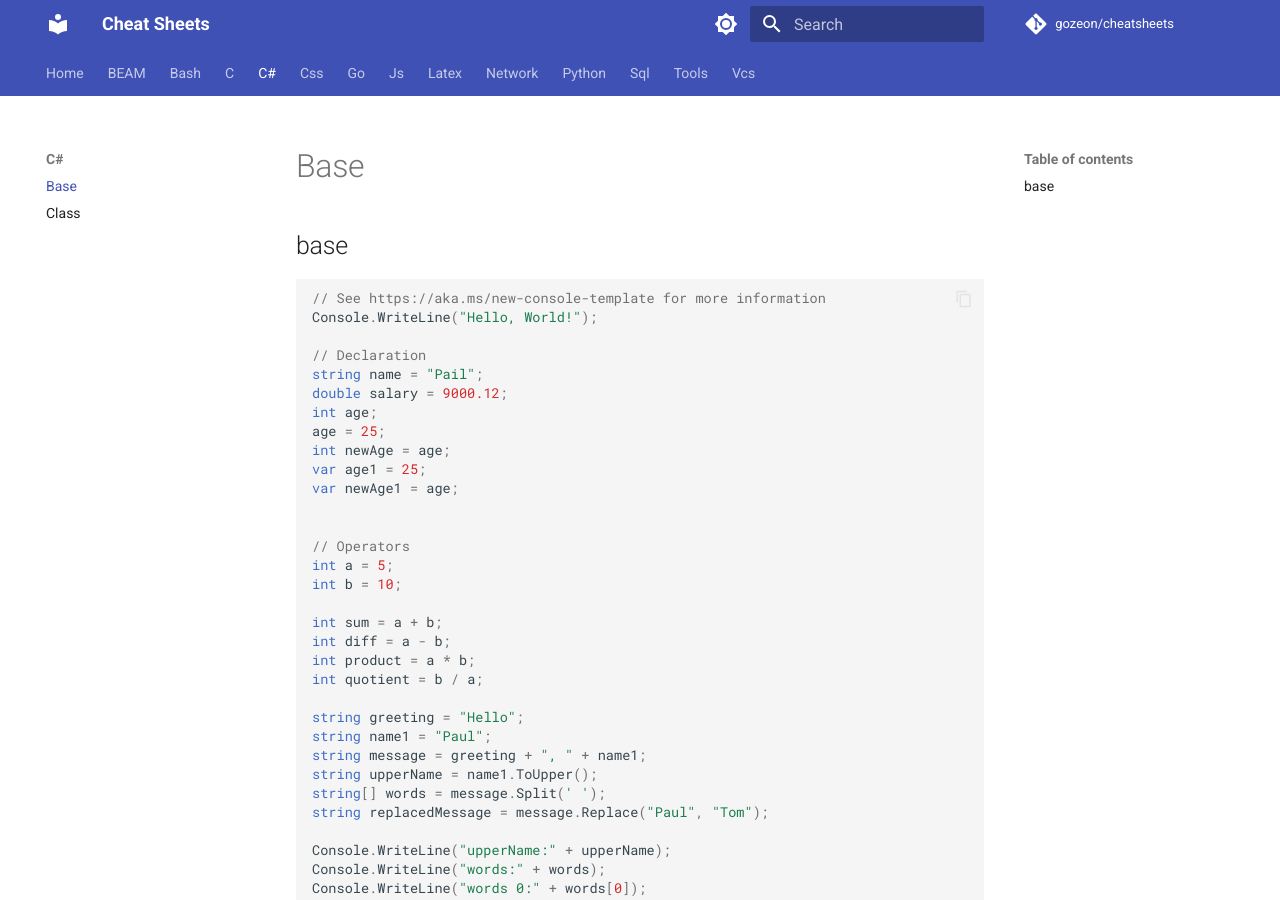
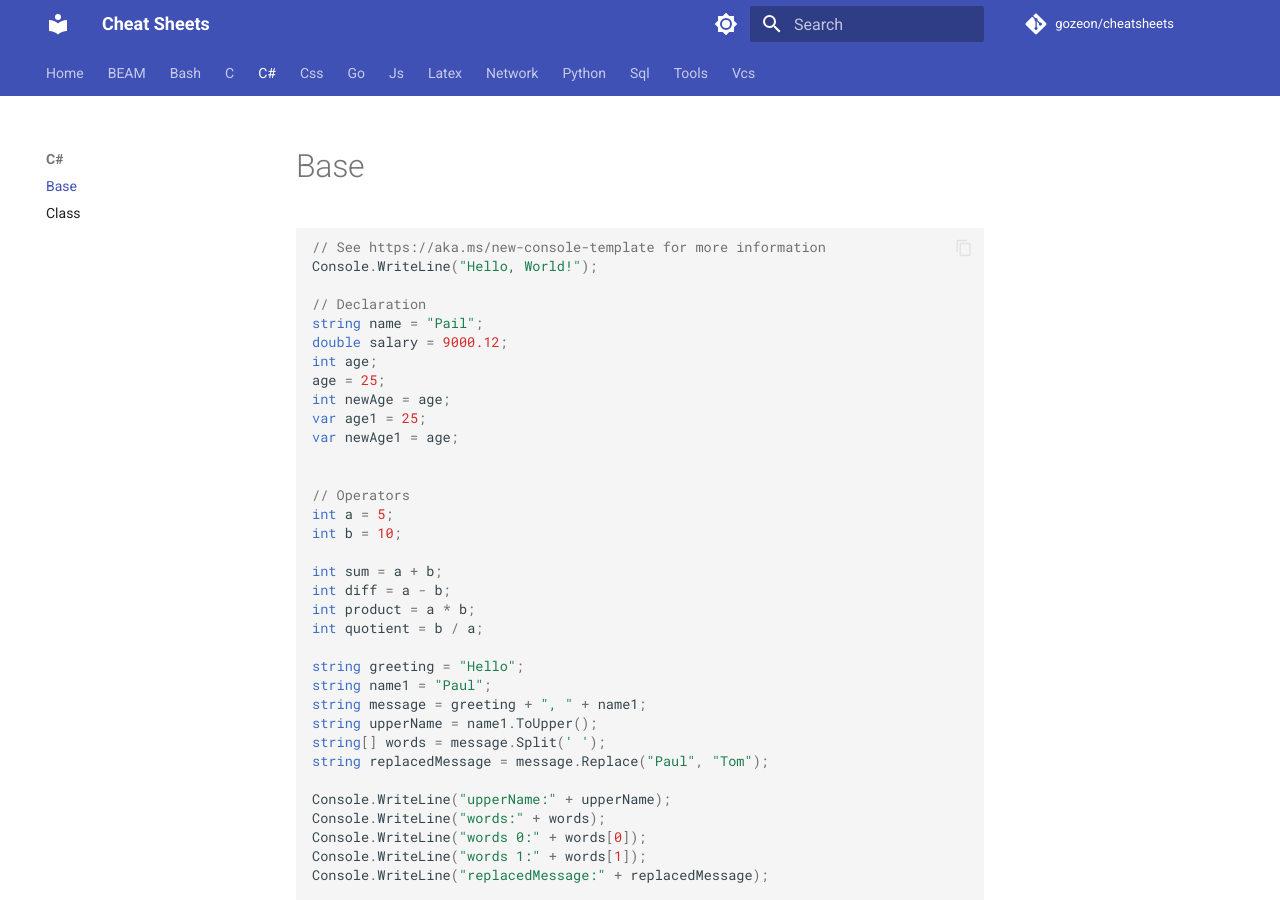
Before and after one commit to gozeon/cheatsheets, an MkDocs documentation site: the page built from docs/c#/base.md, in a window 1280 px wide and 900 px high. Built offline with MkDocs 1.6.1 and Material for MkDocs 9.7.7, drawn with Linux system fonts in a browser that asks for light colours; comment, search, counter and statistics services are not loaded.

Commit message:
Update base.md

````diff
--- a/docs/c#/base.md
+++ b/docs/c#/base.md
@@ -1,5 +1,3 @@
-## base
-
 ```c#
 // See https://aka.ms/new-console-template for more information
 Console.WriteLine("Hello, World!");
````
